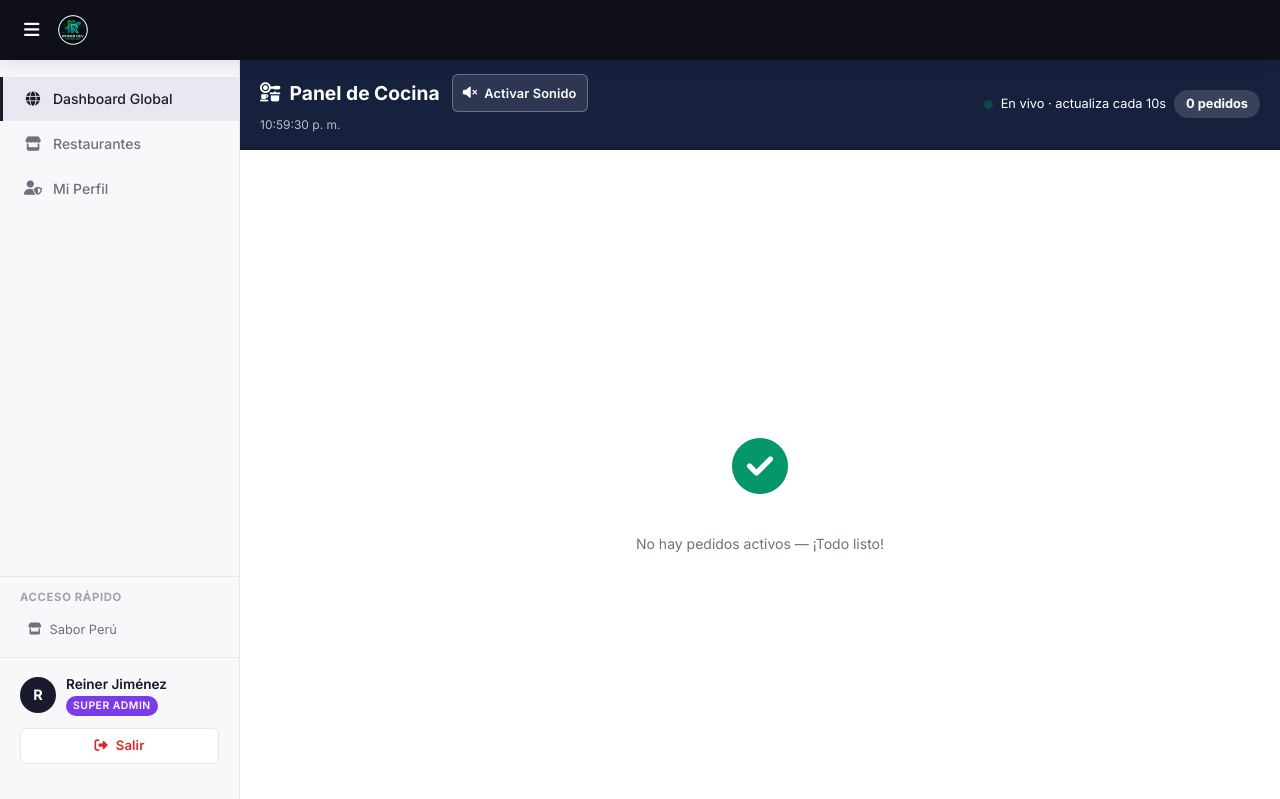
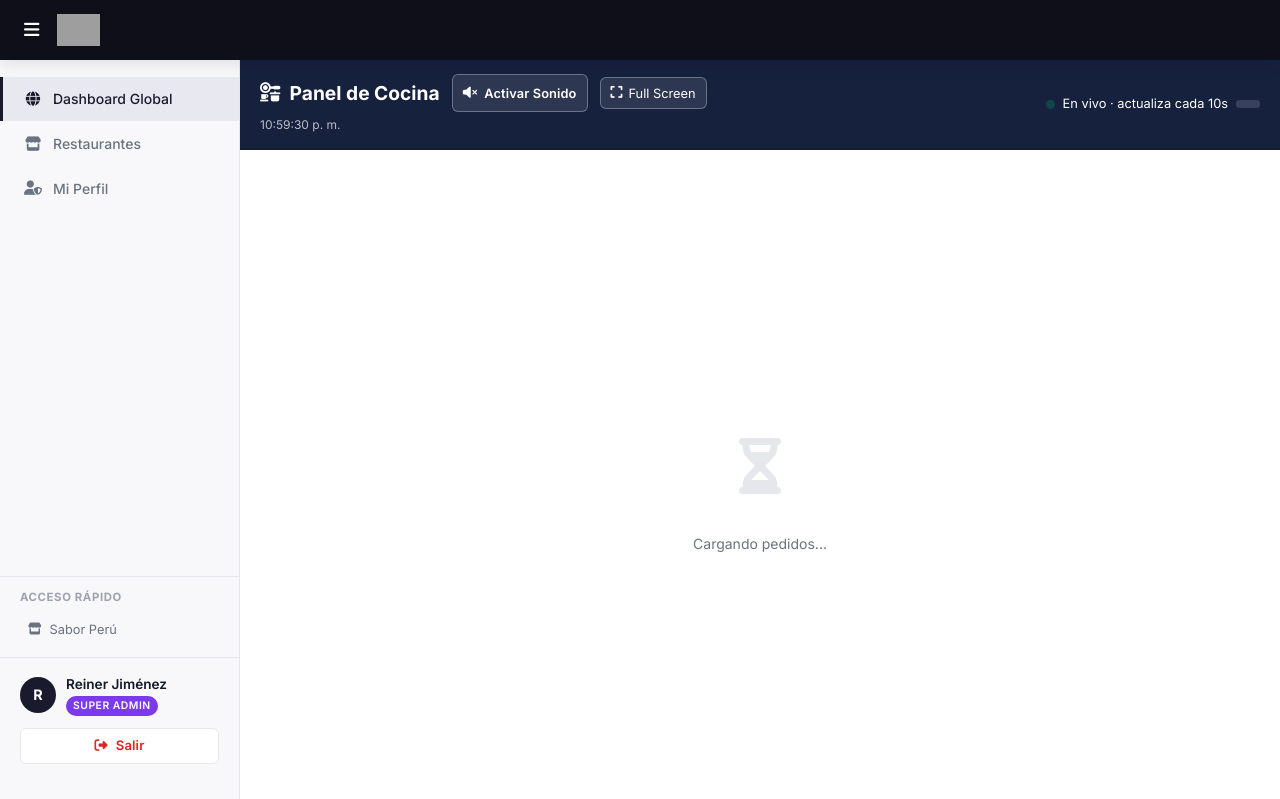
Before and after one commit to reinerjh-png/Restaurant-SaaS-, a PHP site: page /roles/cocina/dashboard.php in a window 1280 px wide. Shown: the top 799 px of the page. Run offline with PHP 8.4, Linux system fonts and the light colour scheme; a user stored in the database is signed in; data comes from the database, SQL or seed files in the repository; data that the repository does not hold is empty; some libraries are stand-ins or nearby versions; grey boxes are pictures that could not be loaded.

Commit message:
expandir pantalla cocina

```diff
--- a/roles/cocina/dashboard.php
+++ b/roles/cocina/dashboard.php
@@ -19,6 +19,49 @@
 /* Ajustar colores de texto para el estado vacío ahora que el fondo es blanco */
 .cocina-vacia { color: var(--text-secondary); }
 .cocina-vacia .icon { color: var(--border); }
+
+/* ── Fullscreen: clase aplicada por JS al body ── */
+body.cocina-fs-activo .navbar         { display: none !important; }
+body.cocina-fs-activo .sidebar        { display: none !important; }
+body.cocina-fs-activo .sidebar-overlay{ display: none !important; }
+body.cocina-fs-activo .main-content   {
+    margin-left: 0 !important;
+    padding: 0 !important;
+    width: 100vw !important;
+    max-width: 100vw !important;
+}
+
+/* Botón fullscreen */
+#btn-fullscreen {
+    background: rgba(255,255,255,.1);
+    border: 1px solid rgba(255,255,255,.3);
+    color: white;
+    width: 32px;
+    height: 32px;
+    padding: 0;
+    border-radius: 6px;
+    font-size: 0.85rem;
+    cursor: pointer;
+    display: inline-flex;
+    align-items: center;
+    justify-content: center;
+    gap: 6px;
+    transition: background 0.2s, border-color 0.2s;
+    flex-shrink: 0;
+    white-space: nowrap;
+}
+#btn-fullscreen:hover {
+    background: rgba(255,255,255,.2);
+    border-color: rgba(255,255,255,.5);
+}
+#btn-fullscreen .fs-label { display: none; }
+@media (min-width: 768px) {
+    #btn-fullscreen {
+        width: auto;
+        padding: 0 10px;
+    }
+    #btn-fullscreen .fs-label { display: inline; font-size: 0.8rem; }
+}
 </style>
 
 <!-- Audio de alerta -->
@@ -33,6 +76,10 @@
             <h1><i class="fa-solid fa-kitchen-set"></i> Panel de Cocina</h1>
             <button id="btn-activar-audio" class="btn btn-sm" style="background:rgba(255,255,255,.1); border:1px solid rgba(255,255,255,.3); color:white; padding: 4px 10px; border-radius: 6px; font-size: 0.8rem; cursor:pointer; transition:all 0.2s;" onclick="activarAudio()">
                 <i class="fa-solid fa-volume-xmark"></i> Activar Sonido
+            </button>
+            <button id="btn-fullscreen" title="Pantalla completa" onclick="toggleFullscreen()">
+                <i class="fa-solid fa-expand" id="ico-fullscreen"></i>
+                <span class="fs-label">Full Screen</span>
             </button>
         </div>
         <div style="font-size:.75rem;opacity:.7;margin-top:4px;" id="cocina-reloj"></div>
@@ -262,6 +309,38 @@
         10000
     );
 });
+
+/* ── Fullscreen API ── */
+function aplicarModoFS(activo) {
+    const ico   = document.getElementById('ico-fullscreen');
+    const label = document.querySelector('#btn-fullscreen .fs-label');
+
+    if (activo) {
+        document.body.classList.add('cocina-fs-activo');
+        if (ico)   { ico.classList.remove('fa-expand');   ico.classList.add('fa-compress'); }
+        if (label) label.textContent = 'Salir';
+    } else {
+        document.body.classList.remove('cocina-fs-activo');
+        if (ico)   { ico.classList.remove('fa-compress'); ico.classList.add('fa-expand'); }
+        if (label) label.textContent = 'Full Screen';
+    }
+}
+
+function toggleFullscreen() {
+    if (!document.fullscreenElement) {
+        document.documentElement.requestFullscreen()
+            .then(() => aplicarModoFS(true))
+            .catch(err => console.warn('Error fullscreen:', err));
+    } else {
+        document.exitFullscreen()
+            .then(() => aplicarModoFS(false));
+    }
+}
+
+// Detecta Escape u otras formas de salir del fullscreen
+document.addEventListener('fullscreenchange', () => {
+    aplicarModoFS(!!document.fullscreenElement);
+});
 </script>
 
 <?php require_once '../../includes/footer.php'; ?>
```
